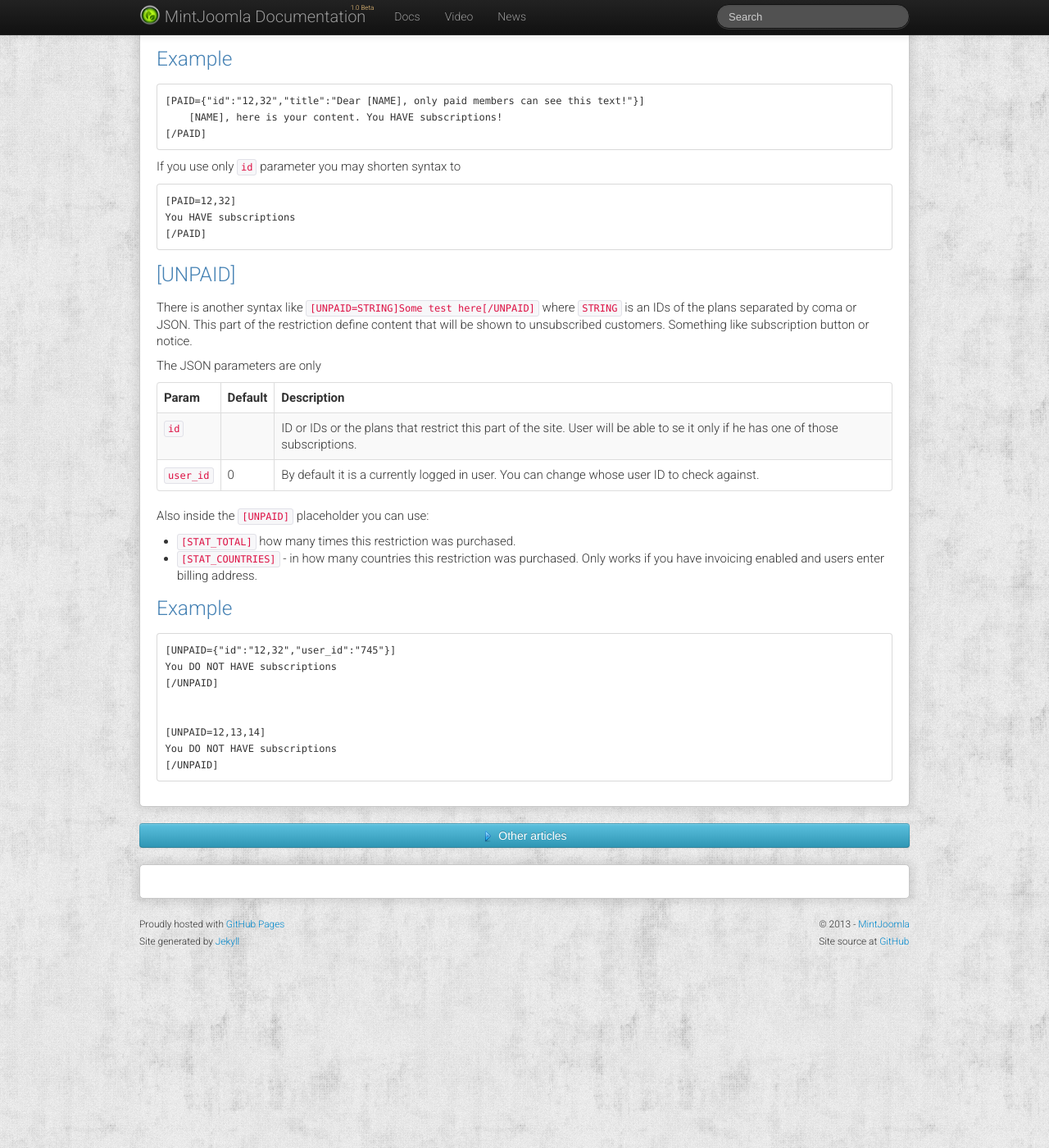
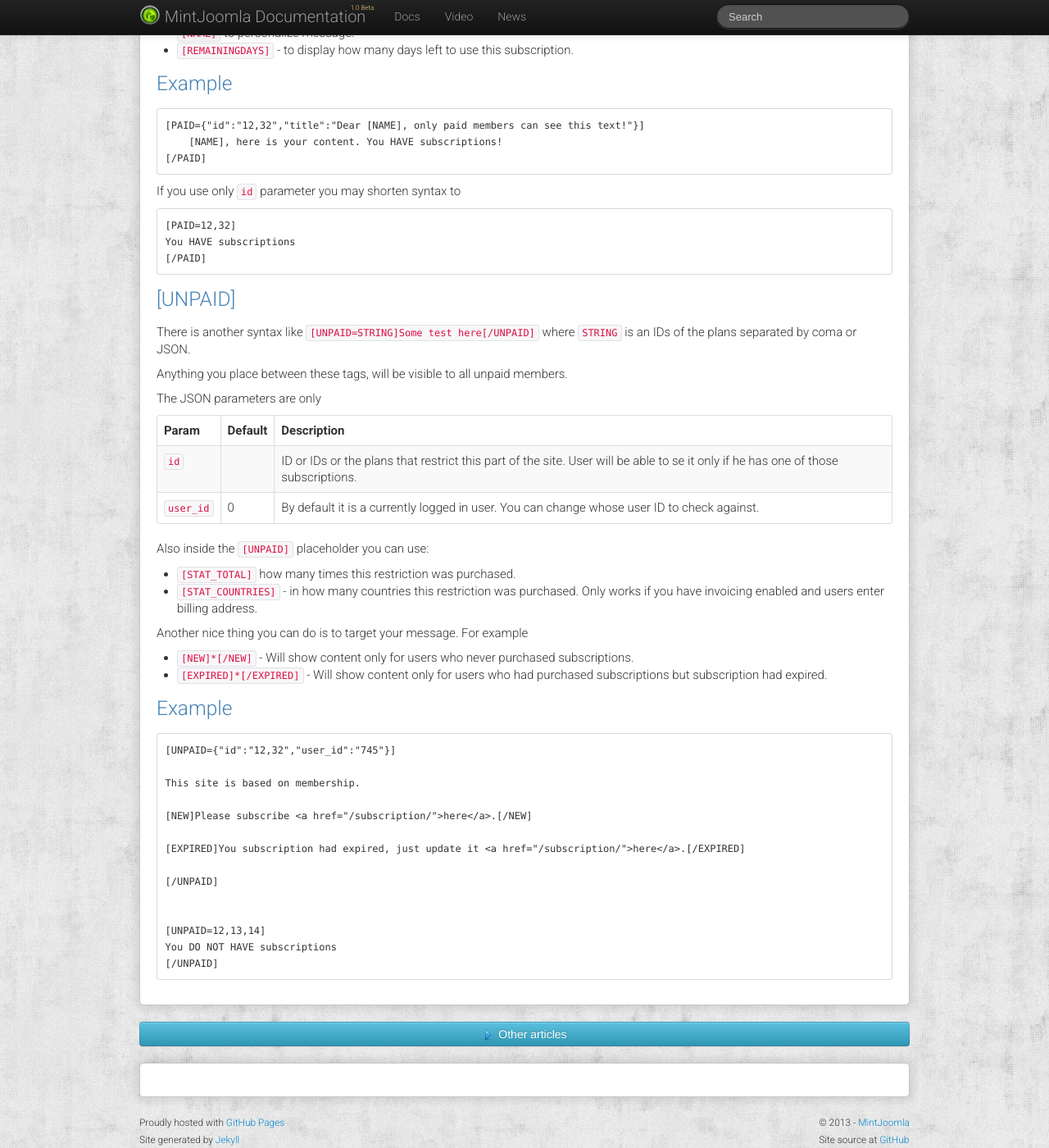
Before and after one commit to MintJoomla/MintJoomla.github.io, a Jekyll site: the page built from en/emerald/_posts/2014-03-10-restrict-anything.md, in a window 1280 px wide and 1400 px high, scrolled down 1045 px. Shown: the whole window at 82% size. Built offline with Jekyll 4.4.1, drawn with Linux system fonts in a browser that asks for light colours; comment, search, counter and statistics services are not loaded; some of the changed text lies outside the part shown.

Commit message:
New emerald featured

```diff
--- a/en/emerald/_posts/2014-03-10-restrict-anything.md
+++ b/en/emerald/_posts/2014-03-10-restrict-anything.md
@@ -8,6 +8,8 @@ tags: setup
 Often you will need to restrict part of the text on the page. May be hide module position or one paragraph in text content.
 
 ### [PAID]
+
+Anything you place between those tags will be visible only to users who has that plan(s).
 
 Just embrace part of the text you want to hide into `[PAID=JSON]Some test here[/PAID]` and this text will be hidden.
 
@@ -54,7 +56,9 @@ If you use only `id` parameter you may shorten syntax to
 
 ### [UNPAID]
 
-There is another syntax like `[UNPAID=STRING]Some test here[/UNPAID]` where `STRING` is an IDs of the plans separated by coma or JSON. This part of the restriction define content that will be shown to unsubscribed customers. Something like subscription button or notice.
+There is another syntax like `[UNPAID=STRING]Some test here[/UNPAID]` where `STRING` is an IDs of the plans separated by coma or JSON.
+
+Anything you place between these tags, will be visible to all unpaid members.
 
 The JSON parameters are only
 
@@ -68,10 +72,21 @@ Also inside the `[UNPAID]` placeholder you can use:
 - `[STAT_TOTAL]` how many times this restriction was purchased.
 - `[STAT_COUNTRIES]` - in how many countries this restriction was purchased. Only works if you have invoicing enabled and users enter billing address.
 
+Another nice thing you can do is to target your message. For example
+
+- `[NEW]*[/NEW]` - Will show content only for users who never purchased subscriptions.
+- `[EXPIRED]*[/EXPIRED]` - Will show content only for users who had purchased subscriptions but subscription had expired.
+
 ### Example
 
     [UNPAID={"id":"12,32","user_id":"745"}]
-    You DO NOT HAVE subscriptions
+
+    This site is based on membership.
+
+    [NEW]Please subscribe <a href="/subscription/">here</a>.[/NEW]
+
+    [EXPIRED]You subscription had expired, just update it <a href="/subscription/">here</a>.[/EXPIRED]
+
     [/UNPAID]
 
 
```
